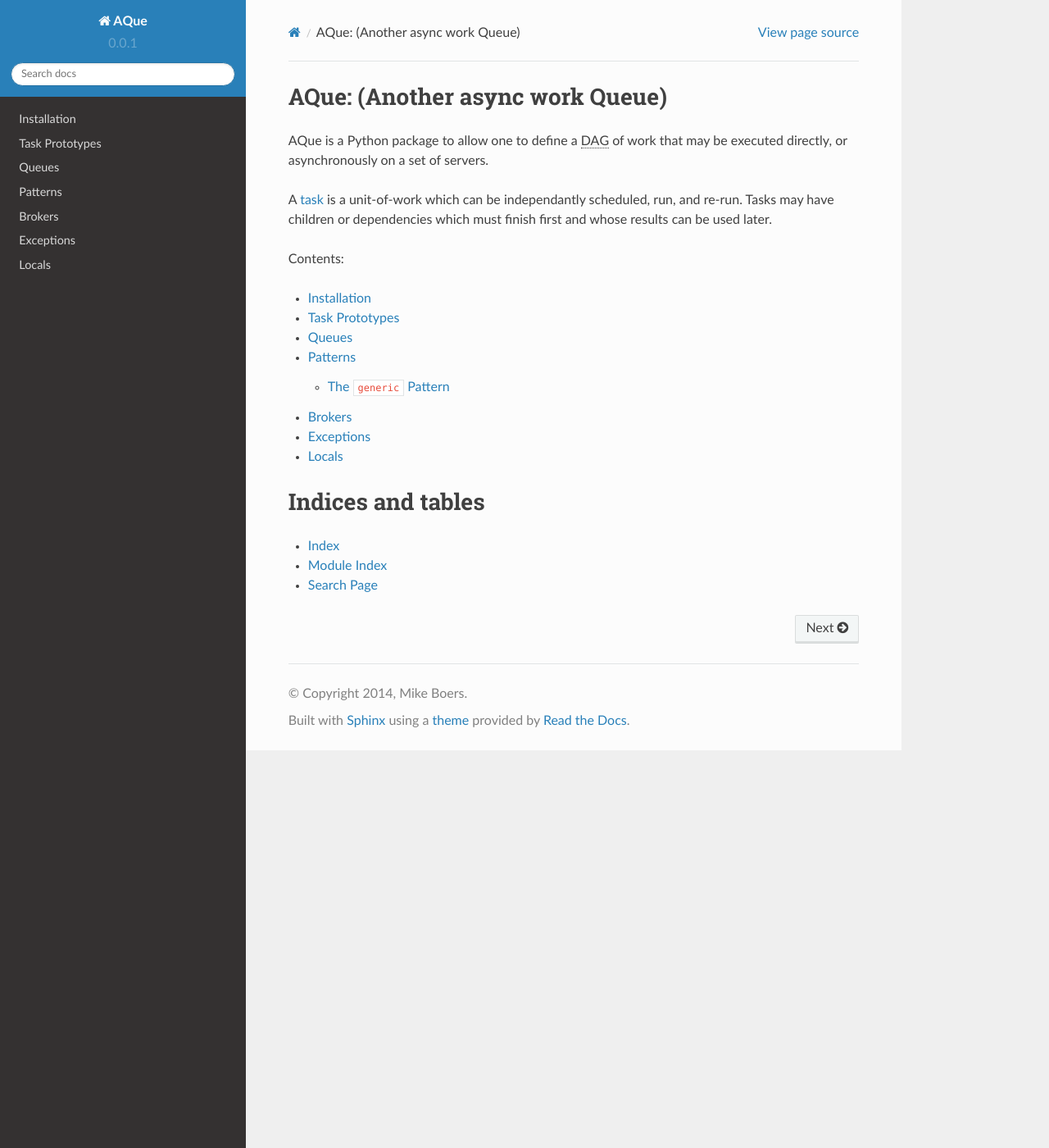
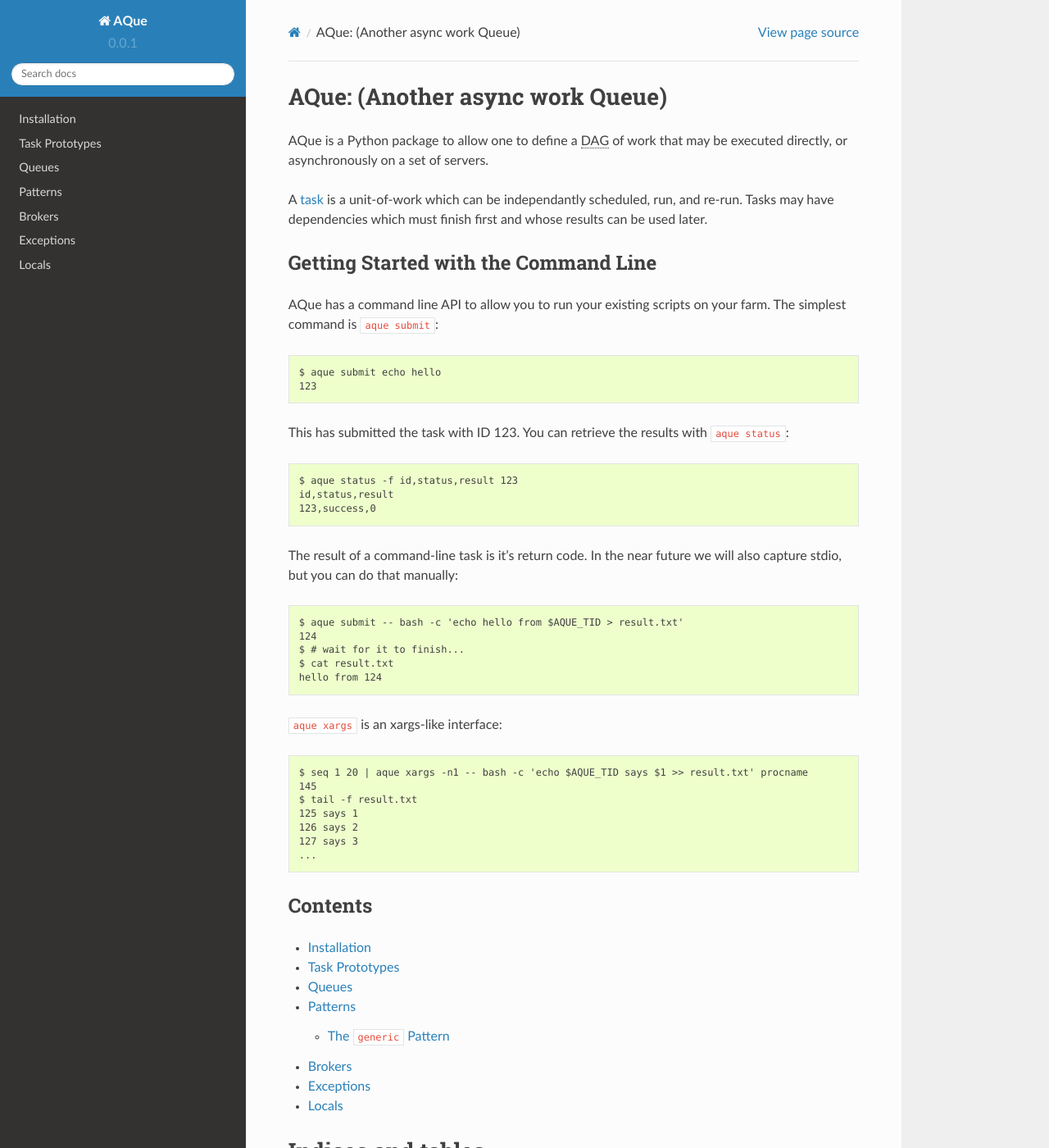
Before and after one commit to mikeboers/aque, a Sphinx documentation site: the page built from docs/index.rst, in a window 1280 px wide and 1400 px high. Shown: the whole window at 82% size. Built offline with Sphinx 7.4.7 and the Read the Docs theme 2.0.0, drawn with Linux system fonts in a browser that asks for light colours.

Commit message:
Really basic usage docs

```diff
--- a/docs/index.rst
+++ b/docs/index.rst
@@ -3,10 +3,44 @@ AQue: (Another async work Queue)
 
 AQue is a Python package to allow one to define a :abbr:`DAG (Directed Acyclic Graph)` of work that may be executed directly, or asynchronously on a set of servers.
 
-A :ref:`task <tasks>` is a unit-of-work which can be independantly scheduled, run, and re-run. Tasks may have children or dependencies which must finish first and whose results can be used later.
+A :ref:`task <tasks>` is a unit-of-work which can be independantly scheduled, run, and re-run. Tasks may have dependencies which must finish first and whose results can be used later.
 
 
-Contents:
+Getting Started with the Command Line
+-------------------------------------
+
+AQue has a command line API to allow you to run your existing scripts on your farm. The simplest command is ``aque submit``::
+
+    $ aque submit echo hello
+    123
+
+This has submitted the task with ID 123. You can retrieve the results with ``aque status``::
+
+    $ aque status -f id,status,result 123
+    id,status,result
+    123,success,0
+
+The result of a command-line task is it's return code. In the near future we will also capture stdio, but you can do that manually::
+
+    $ aque submit -- bash -c 'echo hello from $AQUE_TID > result.txt'
+    124
+    $ # wait for it to finish...
+    $ cat result.txt
+    hello from 124
+
+``aque xargs`` is an xargs-like interface::
+
+    $ seq 1 20 | aque xargs -n1 -- bash -c 'echo $AQUE_TID says $1 >> result.txt' procname
+    145
+    $ tail -f result.txt
+    125 says 1
+    126 says 2
+    127 says 3
+    ...
+
+
+Contents
+--------
 
 .. toctree::
    :maxdepth: 2
```
Also changed, not shown: 1 other file.
